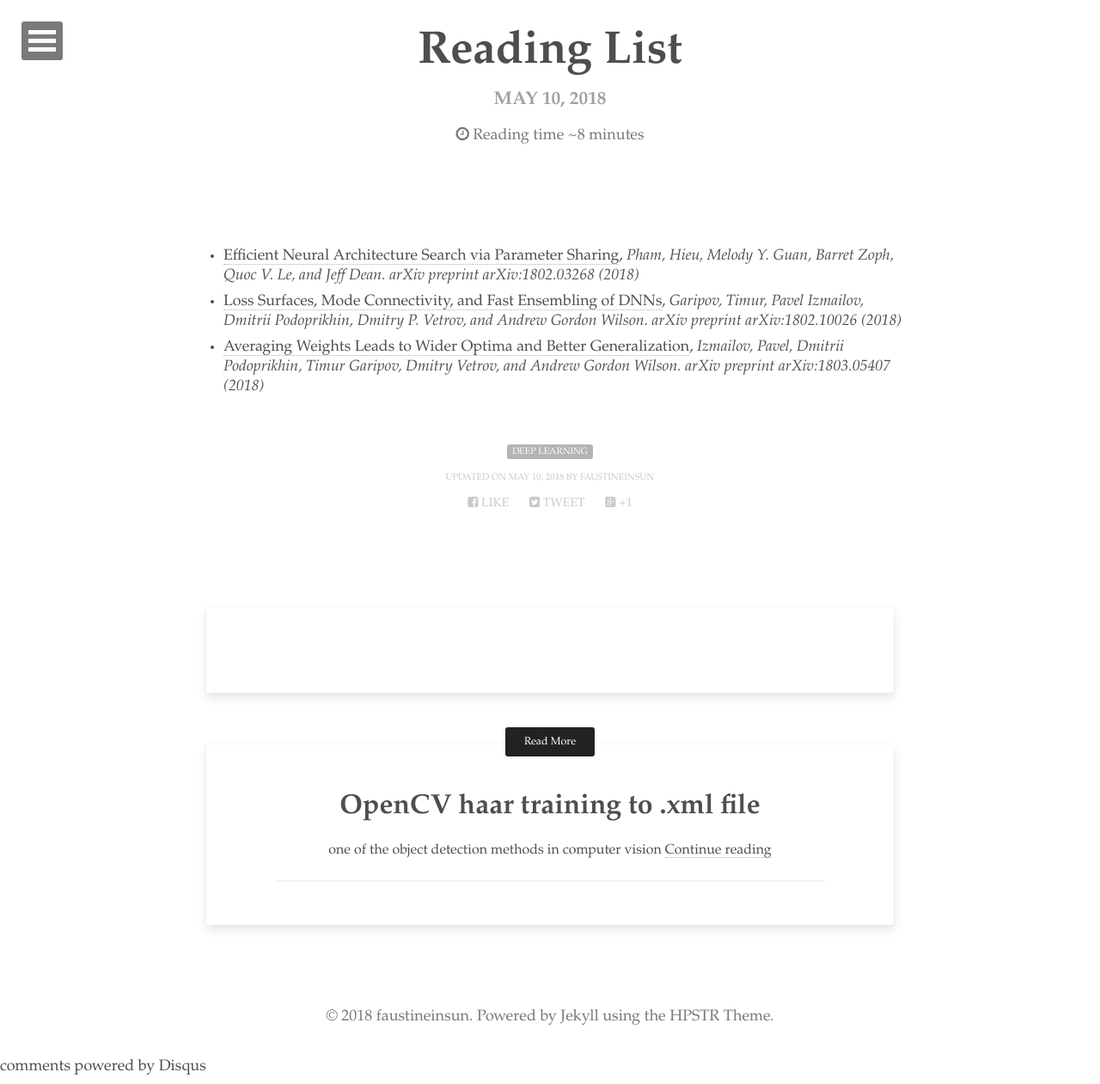
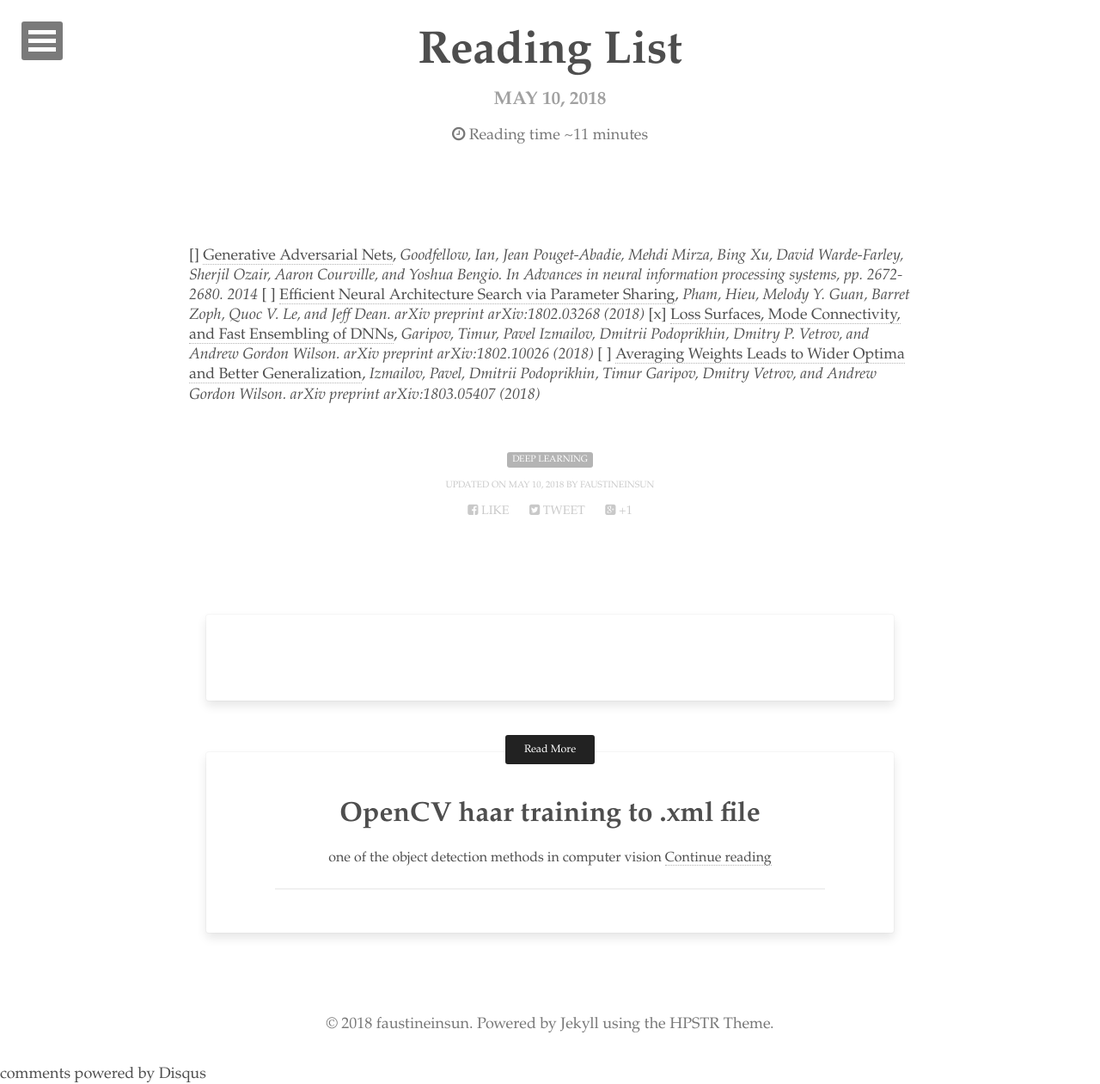
Before and after one commit to faustineinsun/faustineinsun.github.io, a Jekyll site: the page built from _posts/2018-05-10-reading-list.md, in a window 1280 px wide. Shown: the whole page at 86% size. Built offline with Jekyll 4.4.1, drawn with Linux system fonts in a browser that asks for light colours; nearby versions of some CDN libraries; comment, search, counter and statistics services are not loaded.

Commit message:
new post

```diff
--- a/_posts/2018-05-10-reading-list.md
+++ b/_posts/2018-05-10-reading-list.md
@@ -6,6 +6,7 @@ tags: [Deep Learning]
 modified: 2018-05-10
 ---
 
-- [Efficient Neural Architecture Search via Parameter Sharing](https://arxiv.org/pdf/1802.03268.pdf), _Pham, Hieu, Melody Y. Guan, Barret Zoph, Quoc V. Le, and Jeff Dean. arXiv preprint arXiv:1802.03268 (2018)_
-- [Loss Surfaces, Mode Connectivity, and Fast Ensembling of DNNs](https://arxiv.org/pdf/1802.10026.pdf), _Garipov, Timur, Pavel Izmailov, Dmitrii Podoprikhin, Dmitry P. Vetrov, and Andrew Gordon Wilson. arXiv preprint arXiv:1802.10026 (2018)_
-- [Averaging Weights Leads to Wider Optima and Better Generalization](https://arxiv.org/pdf/1803.05407.pdf), _Izmailov, Pavel, Dmitrii Podoprikhin, Timur Garipov, Dmitry Vetrov, and Andrew Gordon Wilson. arXiv preprint arXiv:1803.05407 (2018)_
+[] [Generative Adversarial Nets](http://papers.nips.cc/paper/5423-generative-adversarial-nets.pdf), _Goodfellow, Ian, Jean Pouget-Abadie, Mehdi Mirza, Bing Xu, David Warde-Farley, Sherjil Ozair, Aaron Courville, and Yoshua Bengio. In Advances in neural information processing systems, pp. 2672-2680. 2014_
+[ ] [Efficient Neural Architecture Search via Parameter Sharing](https://arxiv.org/pdf/1802.03268.pdf), _Pham, Hieu, Melody Y. Guan, Barret Zoph, Quoc V. Le, and Jeff Dean. arXiv preprint arXiv:1802.03268 (2018)_
+[x] [Loss Surfaces, Mode Connectivity, and Fast Ensembling of DNNs](https://arxiv.org/pdf/1802.10026.pdf), _Garipov, Timur, Pavel Izmailov, Dmitrii Podoprikhin, Dmitry P. Vetrov, and Andrew Gordon Wilson. arXiv preprint arXiv:1802.10026 (2018)_
+[ ] [Averaging Weights Leads to Wider Optima and Better Generalization](https://arxiv.org/pdf/1803.05407.pdf), _Izmailov, Pavel, Dmitrii Podoprikhin, Timur Garipov, Dmitry Vetrov, and Andrew Gordon Wilson. arXiv preprint arXiv:1803.05407 (2018)_
```
